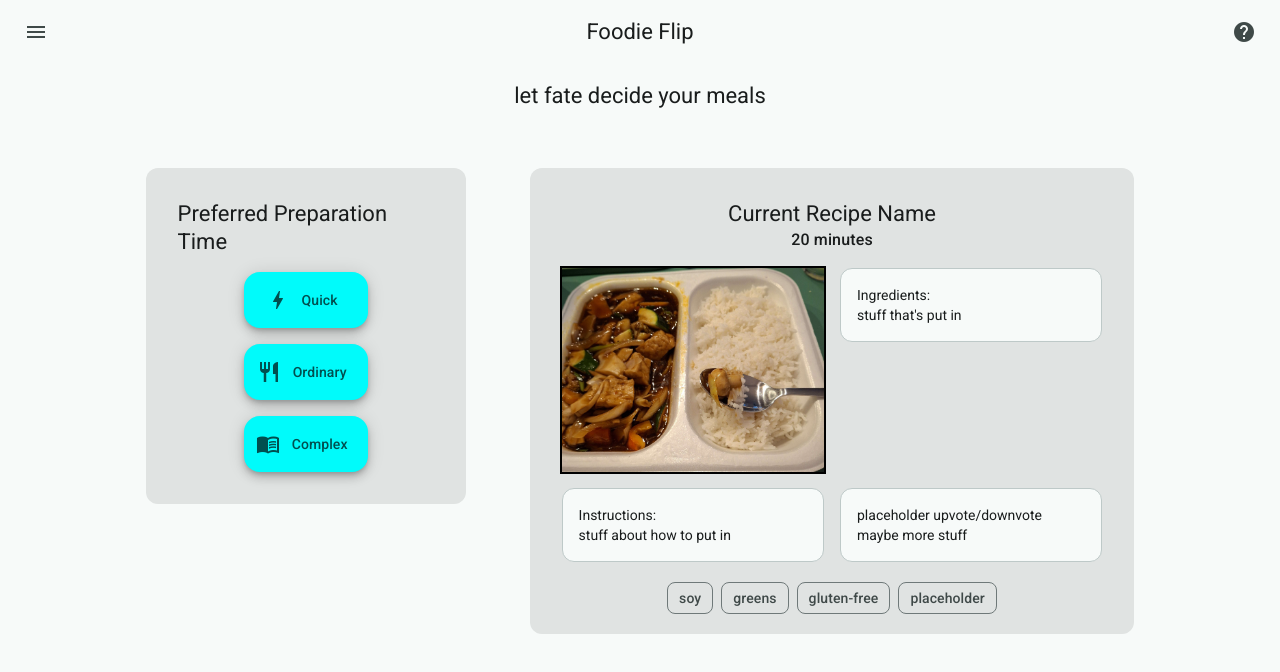
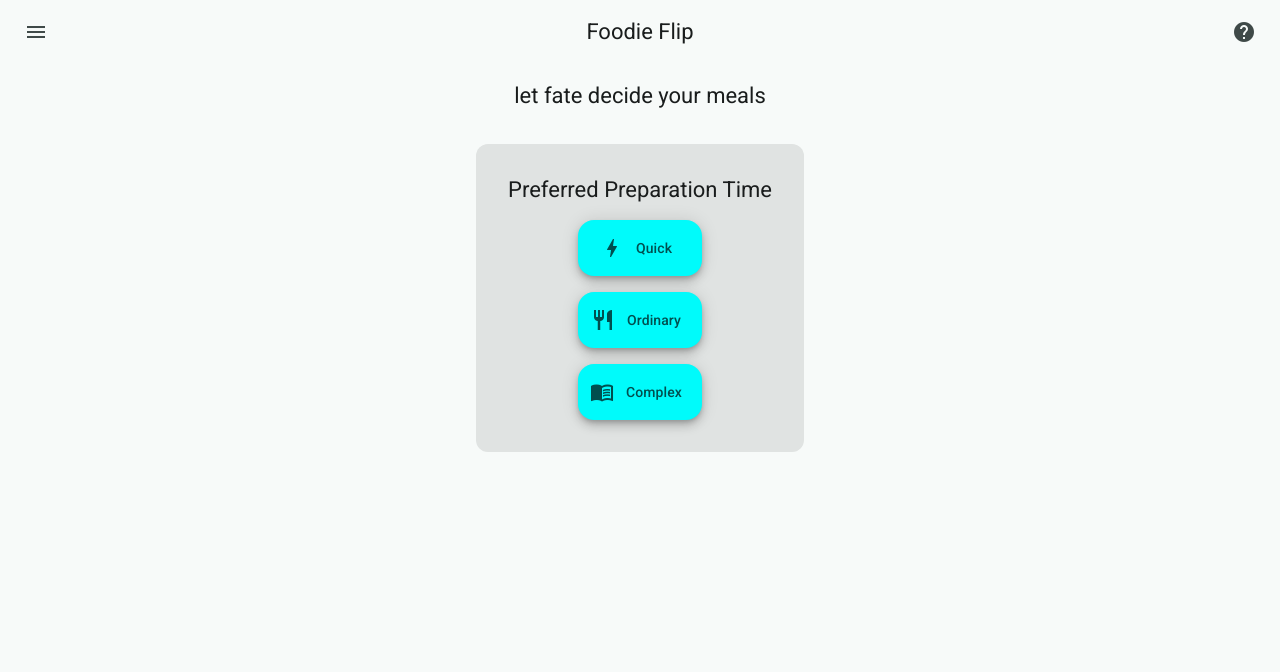
Before and after one commit to christried/foodieflip, an Angular app: page / in a window 1280 px wide. Shown: the top 672 px of the page. Built offline with nearby package versions, Linux system fonts and the light colour scheme.

Commit message:
feat: implement recipe service and update recipe components with dynamic data

```diff
--- a/src/app/app.html
+++ b/src/app/app.html
@@ -1,7 +1,7 @@
 <app-header />
-<span class="body-cards">
+<div class="body-cards">
   <app-selection />
   <app-recipe />
-</span>
+</div>
 
 <router-outlet />
--- a/src/app/app.scss
+++ b/src/app/app.scss
@@ -1,4 +1,6 @@
 .body-cards {
   display: flex;
   justify-content: center;
+  align-items: center;
+  flex-wrap: wrap;
 }
--- a/src/app/recipe/recipe.html
+++ b/src/app/recipe/recipe.html
@@ -1,17 +1,14 @@
+@if (this.recipesService.currentRecipe()) {
   <mat-card appearance="filled" class="recipe-card">
     <mat-card-header class="recipe-header">
-    <mat-card-title>Current Recipe Name</mat-card-title>
-    <mat-card-subtitle>20 minutes</mat-card-subtitle>
+      <mat-card-title>{{ this.currentRecipe()!.title }}</mat-card-title>
+      <mat-card-subtitle>{{ this.currentRecipe()!.time }} minutes</mat-card-subtitle>
     </mat-card-header>
 
     <mat-card-content class="recipe-content">
       <div class="recipe-row">
         <div class="recipe-col">
-        <img
-          [src]="imagePath"
-          alt="To Do: Dynamically input alt-text from database"
-          class="recipe-image"
-        />
+          <img [src]="imagePath" [alt]="this.currentRecipe()!.imageAlt" class="recipe-image" />
         </div>
         <div class="recipe-col">
           <app-ingredients />
@@ -36,3 +33,4 @@
       </mat-chip-set>
     </mat-card-footer>
   </mat-card>
+}
--- a/src/app/recipe/recipe.scss
+++ b/src/app/recipe/recipe.scss
@@ -1,7 +1,6 @@
 .recipe-card {
-  max-width: 70vw;
   padding: 16px;
-  margin: 5vh 0vw;
+  margin: 16px;
 }
 
 .recipe-header {
--- a/src/app/recipe/recipe.ts
+++ b/src/app/recipe/recipe.ts
@@ -1,9 +1,10 @@
-import { Component } from '@angular/core';
+import { Component, inject } from '@angular/core';
 import { MatCardModule } from '@angular/material/card';
 import { MatChipsModule } from '@angular/material/chips';
 import { Ingredients } from './ingredients/ingredients';
 import { Instructions } from './instructions/instructions';
 import { Actions } from './actions/actions';
+import { RecipesService } from '../recipes.service';
 
 @Component({
   selector: 'app-recipe',
@@ -13,4 +14,7 @@ import { Actions } from './actions/actions';
 })
 export class Recipe {
   imagePath = '/data/00000example_recipe/example_recipe.jpg';
+
+  public recipesService = inject(RecipesService);
+  public currentRecipe = this.recipesService.currentRecipe;
 }
--- /dev/null
+++ b/src/app/recipes.service.ts
@@ -0,0 +1,36 @@
+import { HttpClient } from '@angular/common/http';
+import { DestroyRef, inject, Injectable, signal } from '@angular/core';
+
+import { catchError, throwError } from 'rxjs';
+import { TimeType } from './timeType.model';
+import { Recipe } from './recipe.model';
+
+@Injectable({
+  providedIn: 'root',
+})
+export class RecipesService {
+  private httpClient = inject(HttpClient);
+  private destroyRef = inject(DestroyRef);
+
+  private recipe = signal<Recipe | undefined>(undefined);
+  public currentRecipe = this.recipe.asReadonly();
+
+  setRandomRecipe(timeType: TimeType) {
+    const GETRECIPE = this.httpClient
+      .get<Recipe>(`http://localhost:3000/api/recipes/random/${timeType}`)
+      .pipe(
+        catchError((error) => {
+          console.log(error);
+          return throwError(() => new Error('Could not retreive random recipe'));
+        }),
+      );
+
+    GETRECIPE.subscribe({
+      next: (recipe: Recipe) => {
+        this.recipe.set(recipe);
+        console.log(this.recipe());
+      },
+    });
+    // skipping unsubscribe onDestroy since it's not necessary for http observables
+  }
+}
--- a/src/app/selection/selection.html
+++ b/src/app/selection/selection.html
@@ -4,17 +4,17 @@
   </mat-card-header>
 
   <mat-card-content class="selection-buttons">
-    <button matFab extended>
+    <button matFab extended (click)="onClickButton('quick')">
       <mat-icon>bolt</mat-icon>
       Quick
     </button>
 
-    <button matFab extended>
+    <button matFab extended (click)="onClickButton('ordinary')">
       <mat-icon>restaurant</mat-icon>
       Ordinary
     </button>
 
-    <button matFab extended>
+    <button matFab extended (click)="onClickButton('complex')">
       <mat-icon>menu_book</mat-icon>
       Complex
     </button>
--- a/src/app/selection/selection.scss
+++ b/src/app/selection/selection.scss
@@ -1,7 +1,7 @@
 .selection-card {
-  max-width: 25vw;
+  max-width: 100%;
   padding: 16px;
-  margin: 5vh 5vw 5vh 0vw;
+  margin: 16px;
 
   display: flex;
   align-items: center;
--- a/src/app/selection/selection.ts
+++ b/src/app/selection/selection.ts
@@ -1,8 +1,10 @@
-import { Component } from '@angular/core';
+import { Component, inject } from '@angular/core';
 import { MatCardModule } from '@angular/material/card';
 import { MatIconModule } from '@angular/material/icon';
 
 import { MatButtonModule } from '@angular/material/button';
+import { TimeType } from '../timeType.model';
+import { RecipesService } from '../recipes.service';
 
 @Component({
   selector: 'app-selection',
@@ -10,4 +12,10 @@ import { MatButtonModule } from '@angular/material/button';
   templateUrl: './selection.html',
   styleUrl: './selection.scss',
 })
-export class Selection {}
+export class Selection {
+  public recipeService = inject(RecipesService);
+
+  onClickButton(timeType: TimeType) {
+    this.recipeService.setRandomRecipe(timeType);
+  }
+}
--- /dev/null
+++ b/src/app/timeType.model.ts
@@ -0,0 +1 @@
+export type TimeType = 'quick' | 'ordinary' | 'complex';
```
Also changed, not shown: src/app/recipe.model.ts (added, +10 -0 lines), 1 other file (tests, documents, lock files or other folders). Lines whose indentation alone changed are shown as unchanged.
